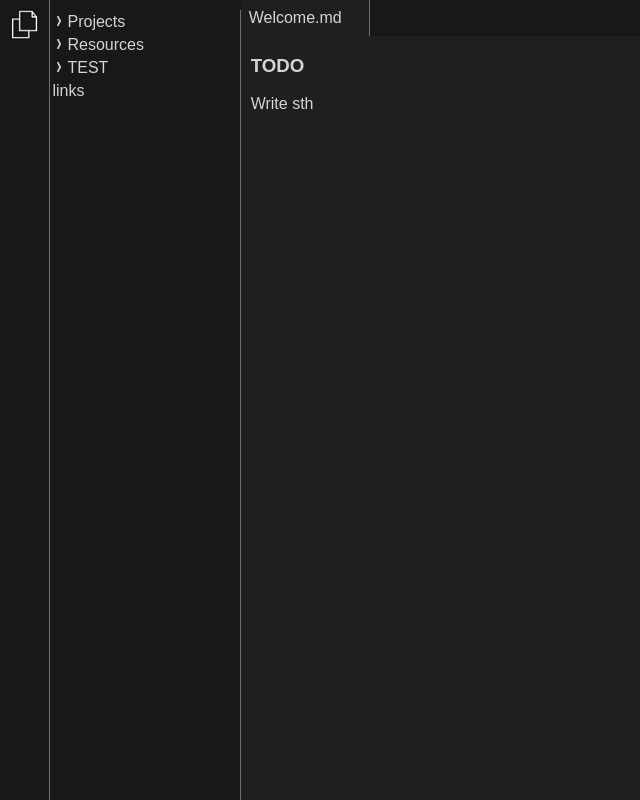
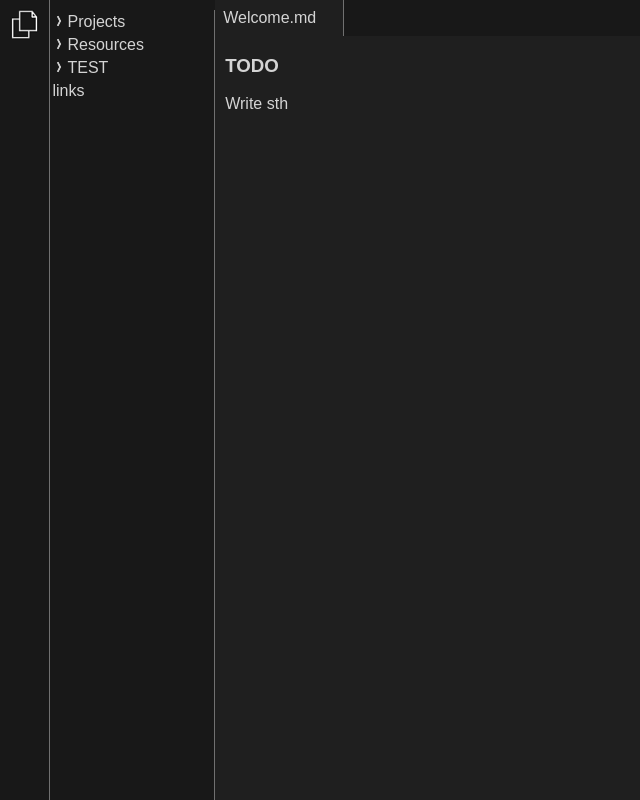
Before and after one commit to Felix-Lin-8864/Felix-Lin-8864.github.io, a website built with Vite: page index.html in a window 1280 px wide. Shown: the whole page, without its empty margins (0-640 px from the left). Built offline with nearby package versions, Linux system fonts and the light colour scheme; files whose address does not match are found by name.

Commit message:
fix: set file-display parent to 100% width permanently

```diff
--- a/index.html
+++ b/index.html
@@ -56,7 +56,7 @@
 
     </div>
 
-    <div style="width: 84.5%; height: 100%; margin: 0px; padding: 0px; overflow: hidden;">
+    <div id="rhs-container">
         <div id="tabs" class="tabs"></div>
         <div class="file-display" id="file-display">
             <h2>Open a file to view contents</h2>
--- a/module.js
+++ b/module.js
@@ -6,7 +6,6 @@ const IMAGE_PATH = "./Assets/Images/";
 export function toggleSidebar(event) {
     event.stopPropagation();
     document.getElementById("sidebar").classList.toggle("hidden");
-    document.getElementById("file-display").style.width = "100%";
 }
 
 export function toggleFolder(element, event) {
--- a/styles.css
+++ b/styles.css
@@ -45,6 +45,14 @@ a {
     flex-direction: column;
     gap: 0px;
     box-sizing: border-box;
+}
+
+#rhs-container {
+    width: 100%;
+    height: 100%;
+    margin: 0px;
+    padding: 0px;
+    overflow: hidden;
 }
 
 .file-display {
```
